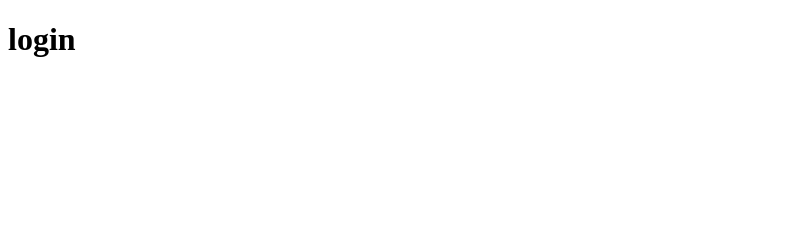
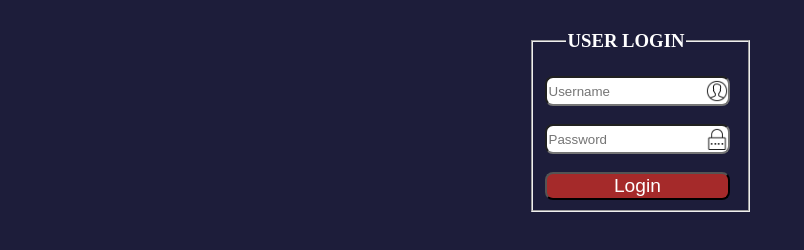
Before and after one commit to sajjadahmad30/login-form, a plain HTML site: page loginform/index.html in a window 1280 px wide. Shown: the whole page, without its empty margins (0-804 px from the left). Drawn offline with Linux system fonts and the light colour scheme.

Commit message:
login form

```diff
--- a/loginform/index.html
+++ b/loginform/index.html
@@ -4,8 +4,25 @@
     <meta charset="UTF-8">
     <meta name="viewport" content="width=device-width, initial-scale=1.0">
     <title>Document</title>
+   <link rel="stylesheet" href="style.css">
 </head>
 <body>
-    <h1>login</h1>
+   <table align="center">
+    <tr><td>
+
+        <form action="form">
+        <fieldset>
+           <legend align="center"><h3 >USER LOGIN</h3></legend>
+            <input type="text" placeholder="Username" required>
+            <img src="./images/username.png" alt="img" width="20px">
+            <br><br>
+            <input type="password" placeholder="Password" required>
+            <img src="./images/passwordicon.png" width="20px"><br><br>
+            <button type="submit">Login</button>
+        </fieldset>
+        </form>
+
+    </td></tr>
+   </table>
 </body>
 </html>
--- /dev/null
+++ b/loginform/style.css
@@ -0,0 +1,32 @@
+
+body{
+    color: white;
+    /* background:linear-gradient(blue,pink); */
+    background-color:rgb(29, 29, 58) ;
+    background-size: cover;
+    background-repeat: no-repeat;
+}
+
+input{
+    border-radius: 8px;
+    height: 24px;
+}
+img{
+    color: white;
+   margin: -24px;
+   padding-bottom: 18px;
+    width: 22px;
+}
+button{
+    width: 114%;
+    border-radius:8px;
+    height: 28px;
+    background-color: brown;
+    font-family: fantasy;
+    font-size: larger;
+    color: white;
+
+}
+fieldset{
+    padding-right: 40px;
+}
```
Also changed, not shown: loginform/images/passwordicon.png (added), loginform/images/username.png (added).
